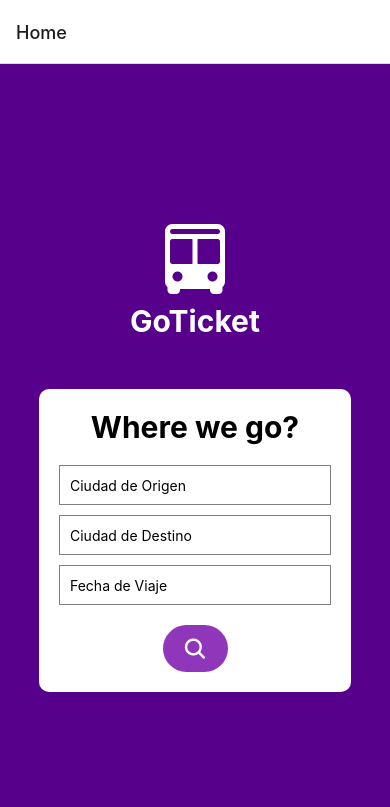
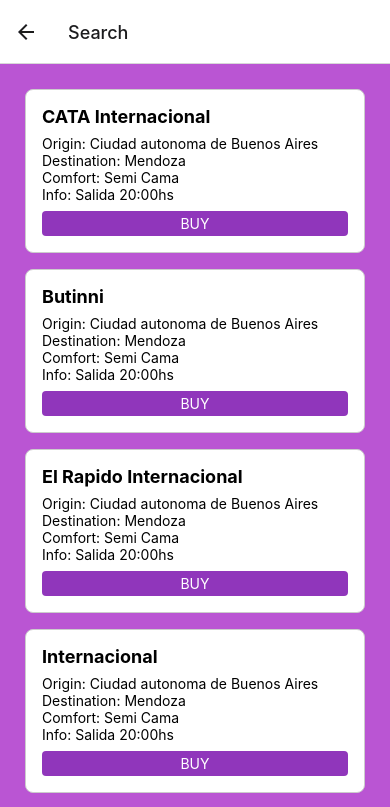
Before and after one commit to bruno212121/GoTicket, a React Native app in the folder Goticket/: screen /Search in a window 390 px wide. Shown: the top 807 px of the page. Built offline with nearby package versions, Linux system fonts and the light colour scheme.

Commit message:
finished view main

```diff
--- a/Goticket/src/components/Styles/Main.styles.js
+++ b/Goticket/src/components/Styles/Main.styles.js
@@ -2,10 +2,8 @@
 
 const styles = StyleSheet.create({
     container: {
-      padding: 16,
+      padding: 25,
       backgroundColor: "#BA55D3",
-      marginTop: 50,
-      paddingBottom: 100,
     },
     busCard: {
       borderWidth: 1,
@@ -43,6 +41,13 @@
     buttonText: {
       color: "#fff",
     },
+    profileButtonContainer: {
+      position: "absolute",
+      top: 0,
+      right: 9,
+      marginTop: 10,
+      marginright: 100,
+    },
   });
 
 export default styles
--- /dev/null
+++ b/Goticket/src/components/Styles/Profile.styles.js
@@ -0,0 +1,66 @@
+import { StyleSheet } from "react-native";
+
+const styles = StyleSheet.create({
+    container: {
+      flex: 1,
+      padding: 25,
+      backgroundColor: "#BA55D3",
+    },
+    header: {
+      alignItems: "center",
+      marginBottom: 16,
+      marginTop: 55,
+    },
+    avatar: {
+      marginBottom: 10,
+      width: 100,
+      height: 100,
+      borderRadius: 50,
+    },
+    name: {
+      fontSize: 24,
+      fontWeight: "bold",
+      marginBottom: 0,
+      color: "#fff",
+    },
+    content: {
+      marginBottom: 0,
+    },
+    description: {
+      marginBottom: 0,
+    },
+    socialIcons: {
+      flexDirection: "row",
+      marginBottom: 1,
+    },
+    deleteButton: {
+      backgroundColor: "#9036bb",
+      paddingVertical: 8,
+      paddingHorizontal: 16,
+      borderRadius: 4,
+      alignItems: "center",
+    },
+    buttonText: {
+      color: "#fff",
+    },
+    bus: {
+      flexDirection: "column",
+    },
+    busCard: {
+      borderColor: "#ccc",
+      padding: 8,
+      marginBottom: 8,
+      backgroundColor: "#fff",
+    },
+    busTitle: {
+      fontSize: 18,
+      fontWeight: "bold",
+      marginBottom: 4,
+    },
+    busButtons: {
+      flexDirection: "row",
+      justifyContent: "flex-end",
+    },
+  });
+
+export default styles;
--- /dev/null
+++ b/Goticket/src/components/Styles/Search.styles.js
@@ -0,0 +1,61 @@
+import { StyleSheet } from 'react-native';
+
+const styles = StyleSheet.create({
+    outerContainer: {
+        flex: 1,
+        justifyContent: "center",
+        alignItems: "center",
+        backgroundColor: "#BA55D3",
+    },
+    iconContainer: {
+        marginBottom: 20,
+       alignItems: "center",
+    },
+
+    container: {
+        width: '80%',
+        backgroundColor: '#fff',
+        padding: 20,
+        borderRadius: 10,
+        alignItems: 'center',
+    },
+    title1: {
+        fontSize: 30,
+        fontWeight: "bold",
+        marginBottom: 30,
+        color: "#ffff"
+    },
+    title2: {
+        fontSize: 30,
+        fontWeight: "bold",
+        marginBottom: 20,
+    },
+
+    input: {
+        width: '100%',
+        height: 40,
+        borderColor: 'gray',
+        borderWidth: 1,
+        marginBottom: 10,
+        paddingHorizontal: 10,
+    },
+    roundButton: {
+        backgroundColor: "#9036bb",
+        borderRadius: 50,
+        paddingHorizontal: 20,
+        paddingVertical: 10,
+        marginTop: 10,
+        flexDirection: "row",
+        alignItems: "center",
+        justifyContent: "center",
+    },
+    profileButtonContainer: {
+        position: "absolute",
+        top: 0,
+        right: 9,
+        marginTop: 10,
+        marginright: 100,
+    },
+});
+
+export default styles;
--- a/Goticket/src/components/Template/Main.jsx
+++ b/Goticket/src/components/Template/Main.jsx
@@ -2,8 +2,10 @@
 import { View, Text, TouchableOpacity, ScrollView, StyleSheet } from 'react-native';
 import styles from '../Styles/Main.styles';
 import StyledText from './StyledText';
+import Icon from 'react-native-vector-icons/Ionicons';
 
-const MainScreen = () => {
+const MainScreen = (navigation) => {
+
 
   const buss = [
     {
@@ -65,11 +67,12 @@
       {buss.map((bus) => (
         <View key={bus.id} style={styles.busCard}>
           <Text style={styles.busTitle}>{bus.titulo}</Text>
-          <Text>Salida: {bus.salida}</Text>
-          <Text>Llegada: {bus.llegada}</Text>
-          <Text>Comodidad: {bus.comodidad}</Text>
+          <Text>Origin: {bus.salida}</Text>
+          <Text>Destination: {bus.llegada}</Text>
+          <Text>Comfort: {bus.comodidad}</Text>
+          <Text>Info: {bus.info}</Text>
           <TouchableOpacity style={styles.button}>
-            <StyledText color='bold' style={styles.button}>Comprar</StyledText>
+            <StyledText color='bold' style={styles.button}>BUY</StyledText>
           </TouchableOpacity>
         </View>
       ))}
--- a/Goticket/src/components/Template/Profile.jsx
+++ b/Goticket/src/components/Template/Profile.jsx
@@ -1,5 +1,6 @@
 import React, { useState } from 'react';
-import { View, Text, Image, TouchableOpacity, StyleSheet } from 'react-native';
+import { View, Text, Image, TouchableOpacity } from 'react-native';
+import styles from '../Styles/Profile.styles';
 
 const UserProfile = () => {
   const usuario = {
@@ -33,7 +34,7 @@
   return (
     <View style={styles.container}>
       <View style={styles.header}>
-        <Image source={require("../../assets/splash.png")} style={styles.avatar} />
+        <Image source={require("../../../assets/splash.png")} style={styles.avatar} />
         <Text style={styles.name}>{usuario.name}</Text>
         <Text style= {styles.name}>{usuario.email}</Text>
       </View>
@@ -51,11 +52,11 @@
             <View style={styles.socialIcons}>
             {/* Agrega tus iconos de redes sociales aquí */}
             </View>
-            <Text>{bus.company}</Text>
-            <Text>{bus.origin}</Text>
-            <Text>{bus.destination}</Text>
-            <Text>{bus.date}</Text>
-            <Text>{bus.user_id.name}</Text>
+            <Text>Company: {bus.company}</Text>
+            <Text>Origin: {bus.origin}</Text>
+            <Text>Destination: {bus.destination}</Text>
+            <Text>Date: {bus.date}</Text>
+            <Text>User: {bus.user_id.name}</Text>
             <View style={styles.busButtons}>
               <TouchableOpacity style={styles.deleteButton}>
                 <Text style={styles.buttonText}>Eliminar</Text>
@@ -69,68 +70,4 @@
   );
 };
 
-const styles = StyleSheet.create({
-  container: {
-    flex: 1,
-    padding: 16,
-    backgroundColor: "#BA55D3",
-  },
-  header: {
-    alignItems: "center",
-    marginBottom: 16,
-    marginTop: 55,
-  },
-  avatar: {
-    width: 100,
-    height: 100,
-    borderRadius: 50,
-  },
-  name: {
-    fontSize: 24,
-    fontWeight: "bold",
-    marginBottom: 8,
-    color: "#fff",
-  },
-  content: {
-    marginBottom: 16,
-  },
-  description: {
-    marginBottom: 16,
-  },
-  socialIcons: {
-    flexDirection: "row",
-    marginBottom: 16,
-  },
-  deleteButton: {
-    backgroundColor: "#9036bb",
-    paddingVertical: 8,
-    paddingHorizontal: 16,
-    borderRadius: 4,
-    alignItems: "center",
-  },
-  buttonText: {
-    color: "#fff",
-  },
-  bus: {
-    flexDirection: "column",
-  },
-  busCard: {
-    borderWidth: 1,
-    borderColor: "#ccc",
-    padding: 8,
-    borderRadius: 8,
-    marginBottom: 8,
-    backgroundColor: "#fff",
-  },
-  busTitle: {
-    fontSize: 18,
-    fontWeight: "bold",
-    marginBottom: 4,
-  },
-  busButtons: {
-    flexDirection: "row",
-    justifyContent: "flex-end",
-  },
-});
-
 export default UserProfile;
--- a/Goticket/src/components/Template/Search.jsx
+++ b/Goticket/src/components/Template/Search.jsx
@@ -1,6 +1,8 @@
 import React, { useState } from 'react';
-import { Text, View, StyleSheet, TextInput, TouchableOpacity } from 'react-native';
+import { Text, View,TextInput, TouchableOpacity } from 'react-native';
 import Icon from 'react-native-vector-icons/Ionicons';
+import styles from '../Styles/Search.styles';
+import StyledText from './StyledText';
 
 const Main = ({navigation}) => {
     const [origen, setOrigen] = useState('');
@@ -8,39 +10,47 @@
     const [fecha, setFecha] = useState('');
 
     const handleBuscar = () => {
-        navigation.navigate('Details')
+        navigation.navigate('Search')
     };
+
+    const handlePerfil = () => {
+        navigation.navigate('Profile')
+    }
 
     return (
         <View style={styles.outerContainer}>
-
+            <View style={styles.profileButtonContainer}>
+              <TouchableOpacity onPress={handlePerfil} style={styles.roundButton}>
+                <Icon name="ios-person" size={25} color="#fff" />
+                <StyledText color='body' style={styles.button}> Profile</StyledText>
+              </TouchableOpacity>
+            </View>
           <View style={styles.iconContainer}>
             <Icon name="ios-bus" size={80} color="#fff" />
             <Text style={styles.title1}>GoTicket</Text>
-
-
           </View>
 
           <View style={styles.container}>
+
             <Text style={styles.title2}>Where we go?</Text>
 
             <TextInput
               style={styles.input}
               placeholder="Ciudad de Origen"
               value={origen}
-                    onChangeText={text => setOrigen(text)}
+              onChangeText={(text) => setOrigen(text)}
             />
             <TextInput
               style={styles.input}
               placeholder="Ciudad de Destino"
               value={destino}
-                    onChangeText={text => setDestino(text)}
+              onChangeText={(text) => setDestino(text)}
             />
             <TextInput
               style={styles.input}
               placeholder="Fecha de Viaje"
               value={fecha}
-                    onChangeText={text => setFecha(text)}
+              onChangeText={(text) => setFecha(text)}
             />
 
             <TouchableOpacity onPress={handleBuscar} style={styles.roundButton}>
@@ -48,58 +58,8 @@
             </TouchableOpacity>
           </View>
         </View>
-    )
-}
+      );
 
-const styles = StyleSheet.create({
-    outerContainer: {
-        flex: 1,
-        justifyContent: "center",
-        alignItems: "center",
-        backgroundColor: "#56008c",
-    },
-    iconContainer: {
-        marginBottom: 20,
-       alignItems: "center",
-    },
-
-    container: {
-        width: '80%',
-        backgroundColor: '#fff',
-        padding: 20,
-        borderRadius: 10,
-        alignItems: 'center',
-    },
-    title1: {
-        fontSize: 30,
-        fontWeight: "bold",
-        marginBottom: 30,
-        color: "#ffff"
-    },
-    title2: {
-        fontSize: 30,
-        fontWeight: "bold",
-        marginBottom: 20,
-    },
-
-    input: {
-        width: '100%',
-        height: 40,
-        borderColor: 'gray',
-        borderWidth: 1,
-        marginBottom: 10,
-        paddingHorizontal: 10,
-    },
-    roundButton: {
-        backgroundColor: "#9036bb",
-        borderRadius: 50,
-        paddingHorizontal: 20,
-        paddingVertical: 10,
-        marginTop: 10,
-        flexDirection: "row",
-        alignItems: "center",
-        justifyContent: "center",
-    },
-});
+};
 
 export default Main;
--- a/Goticket/src/navigation.jsx
+++ b/Goticket/src/navigation.jsx
@@ -3,6 +3,7 @@
 import { createStackNavigator } from '@react-navigation/stack';
 import Main from './components/Template/Search';
 import MainScreen from './components/Template/Main';
+import Profile from './components/Template/Profile';
 
 
 const Stack = createStackNavigator();
@@ -11,8 +12,9 @@
   return (
     <NavigationContainer>
       <Stack.Navigator initialRouteName="Home">
-        <Stack.Screen name="Home" component={Main} />
-        <Stack.Screen name="Details" component={MainScreen} />
+        <Stack.Screen name="Home" component={Main}/>
+        <Stack.Screen name="Search" component={MainScreen} />
+        <Stack.Screen name="Profile" component={Profile} />
       </Stack.Navigator>
     </NavigationContainer>
   );
```
Lines whose indentation alone changed are shown as unchanged.
